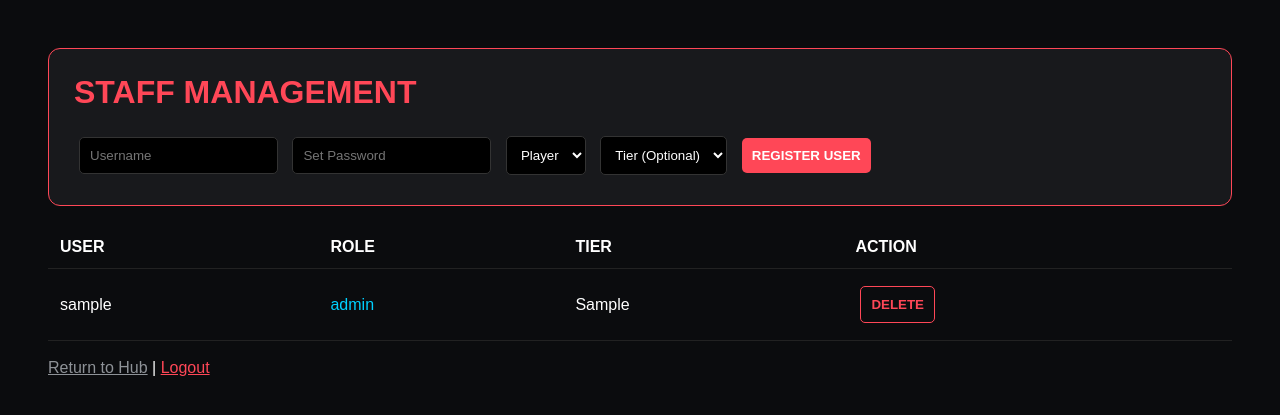
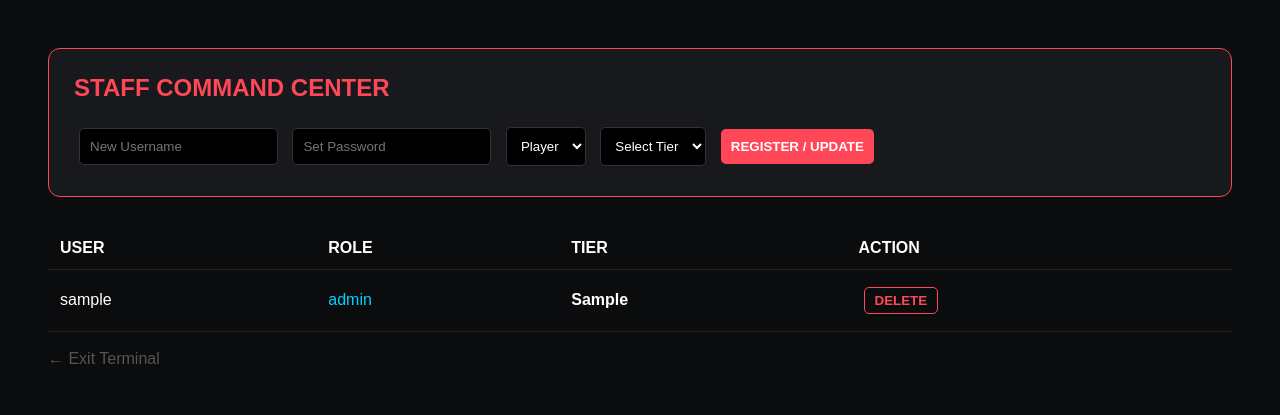
Before and after one commit to SKIBIDIBOSS/tiertests, a Node server app: template views/admin.ejs in a window 1280 px wide. Shown: the top 415 px of the page. Run offline with Node 20, Linux system fonts and the light colour scheme; the template is opened without the code that fills it: values that come from a table or form of the project are taken from there, others are empty; tables that the repository leaves empty hold one stand-in row (values such as "Sample post"); some libraries are stand-ins or nearby versions.

Commit message:
Update admin.ejs

```diff
--- a/views/admin.ejs
+++ b/views/admin.ejs
@@ -2,21 +2,21 @@
 <html lang="en">
 <head>
     <meta charset="UTF-8">
-    <title>ADMIN COMMAND | SKIBIDIBOSS</title>
+    <title>ADMIN | SKIBIDIBOSS X LINING</title>
     <style>
         body { background: #0b0c0e; color: #fff; font-family: sans-serif; padding: 40px; }
-        .card { background: #18191c; padding: 25px; border-radius: 12px; border: 1px solid #ff4757; margin-bottom: 20px; }
-        input, select, button { padding: 10px; margin: 5px; border-radius: 5px; background: #000; color: #fff; border: 1px solid #333; }
+        .card { background: #18191c; padding: 25px; border-radius: 12px; border: 1px solid #ff4757; margin-bottom: 30px; }
+        input, select, button { padding: 10px; margin: 5px; background: #000; color: #fff; border: 1px solid #333; border-radius: 5px; }
         button { background: #ff4757; border: none; font-weight: bold; cursor: pointer; }
-        table { width: 100%; border-collapse: collapse; margin-top: 20px; }
+        table { width: 100%; border-collapse: collapse; }
         th, td { padding: 12px; text-align: left; border-bottom: 1px solid #222; }
     </style>
 </head>
 <body>
     <div class="card">
-        <h1 style="color: #ff4757; margin: 0 0 20px 0;">STAFF MANAGEMENT</h1>
+        <h2 style="color: #ff4757; margin-top: 0;">STAFF COMMAND CENTER</h2>
         <form action="/admin/add" method="POST">
-            <input type="text" name="username" placeholder="Username" required>
+            <input type="text" name="username" placeholder="New Username" required>
             <input type="password" name="password" placeholder="Set Password" required>
             <select name="role">
                 <option value="user">Player</option>
@@ -24,32 +24,33 @@
                 <option value="admin">Admin</option>
             </select>
             <select name="tier">
-                <option value="Unranked">Tier (Optional)</option>
+                <option value="Unranked">Select Tier</option>
                 <option value="HT1">HT1</option>
                 <option value="LT1">LT1</option>
+                <option value="HT2">HT2</option>
+                <option value="LT2">LT2</option>
             </select>
-            <button type="submit">REGISTER USER</button>
+            <button type="submit">REGISTER / UPDATE</button>
         </form>
     </div>
-
     <table>
         <thead><tr><th>USER</th><th>ROLE</th><th>TIER</th><th>ACTION</th></tr></thead>
         <tbody>
-            <% users.forEach(user => { %>
+            <% users.forEach(u => { %>
                 <tr>
-                    <td><%= user.username %></td>
-                    <td style="color: #00d1ff;"><%= user.role %></td>
-                    <td><%= user.tier %></td>
+                    <td><%= u.username %></td>
+                    <td style="color: #00d1ff;"><%= u.role %></td>
+                    <td><b><%= u.tier %></b></td>
                     <td>
-                        <form action="/admin/delete" method="POST">
-                            <input type="hidden" name="userId" value="<%= user._id %>">
-                            <button type="submit" style="background: transparent; color: #ff4757; border: 1px solid #ff4757;">DELETE</button>
+                        <form action="/admin/delete" method="POST" style="display:inline;">
+                            <input type="hidden" name="userId" value="<%= u._id %>">
+                            <button type="submit" style="background:transparent; color:#ff4757; border:1px solid #ff4757; padding: 5px 10px;">DELETE</button>
                         </form>
                     </td>
                 </tr>
             <% }) %>
         </tbody>
     </table>
-    <br><a href="/" style="color: #8e9297;">Return to Hub</a> | <a href="/logout" style="color: #ff4757;">Logout</a>
+    <br><a href="/" style="color: #555; text-decoration: none;">← Exit Terminal</a>
 </body>
 </html>
```
